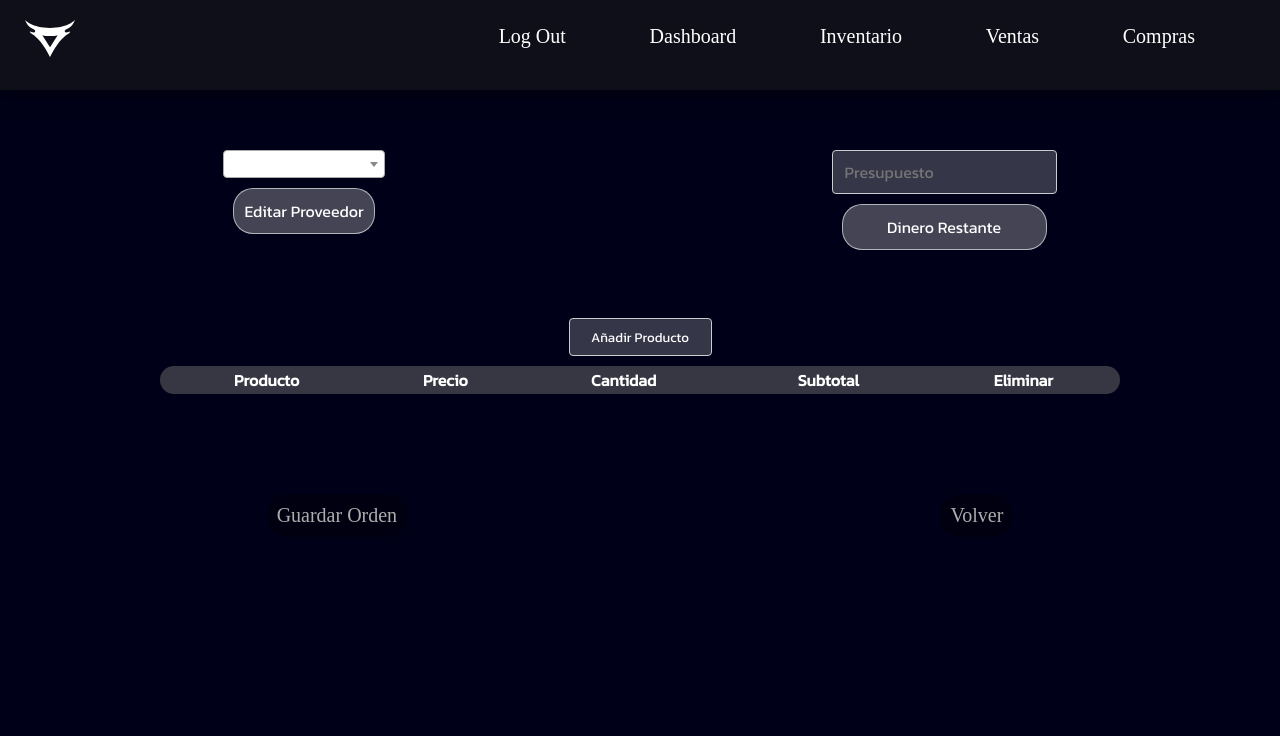
After one commit to ASTRODESING/sistema-administrativo-beta, a Django app: page /compras/ordencompra in a window 1280 px wide. The commit adds this page. Shown: the top 736 px of the page. Run offline with Django 4.2, Linux system fonts and the light colour scheme; lists and menus that the app fills with data are empty; some libraries are stand-ins or nearby versions; some web fonts are replaced.

Commit message:
beta v-0.1.20

```diff
--- /dev/null
+++ b/compras/templates/ordencompra.html
@@ -0,0 +1,56 @@
+{% extends 'base_sesion2.html' %}
+{% load static %}
+{% block content %}
+<link rel="stylesheet" href="{% static 'css/compras.css' %}">
+<link href="{% static 'css/select2.min.css'%}" rel="stylesheet" />
+<script src="{% static 'js/jquery-3.5.1.js' %}"></script>
+<script src="{% static 'js/select2.min.js' %}"></script>
+<script src="{% static 'js/compra.js' %}"></script>
+
+<div class="content-orden-compra">
+    <form method="POST" class="formulario">
+        {% csrf_token %}
+        <div class="cabecera">
+            <div class="elemento-cabecera">
+                <select id="buscador_proveedor" class="buscador" name="state" aria-placeholder="Nombre Proveedor">
+
+                    <option value="""> </option>
+
+                </select>
+                <a href="">Editar Proveedor</a>
+            </div>
+
+            <div class="elemento-cabecera">
+                <input type=" number" placeholder="Presupuesto">
+                <label for="restante"> Dinero Restante</label>
+            </div>
+        </div>
+        <br>
+        <br>
+
+        <div class="content-tabla">
+            <button onclick=""> Añadir Producto </button>
+            <table class="tabla" id="tabla">
+
+                <thead>
+                    <th>Producto</th>
+                    <th>Precio</th>
+                    <th>Cantidad</th>
+                    <th>Subtotal</th>
+                    <th>Eliminar</th>
+                </thead>
+                <tbody id="tabla_productos">
+
+                </tbody>
+            </table>
+        </div>
+
+
+
+        <div class="botones">
+            <button type="submit"> Guardar Orden</button>
+            <a href="{% url 'panelcompras' %}">Volver</a>
+        </div>
+    </form>
+</div>
+{% endblock %}
--- a/compras/templates/panel-compras.html
+++ b/compras/templates/panel-compras.html
@@ -5,7 +5,7 @@
 
 
 <div class="content">
-    <a href="{% url 'caja' %}">
+    <a href="{% url 'ordencompras' %}">
         <div class="btn-panel">
             <p>Crear Orden de compra</p>
         </div>
--- a/compras/urls.py
+++ b/compras/urls.py
@@ -1,7 +1,8 @@
-from django.urls import path, include
+from django.urls import path
 from . import views
 
 urlpatterns = [
-    path("", views.Panel),
+    path("", views.panel, name="panelcompras"),
+    path("ordencompra", views.orden_compras, name="ordencompras"),
 
 ]
--- a/compras/views.py
+++ b/compras/views.py
@@ -1,5 +1,8 @@
 from django.shortcuts import render, HttpResponse
 
 # Create your views here.
-def Panel(request):
+def panel(request):
     return render(request,"panel-compras.html")
+
+def orden_compras(request):
+    return render(request,"ordencompra.html")
--- a/static/css/compras.css
+++ b/static/css/compras.css
@@ -34,3 +34,155 @@ a{
     box-shadow: 1px 1px 30px rgb(113, 25, 253);
 
 }
+
+.content-orden-compra{
+    margin-top: 150px;
+    display: flex;
+    justify-content: center;
+    align-items: center;
+    flex: 1;
+}
+.formulario{
+    display: flex;
+    flex: 1;
+    flex-direction: column;
+}
+.cabecera{
+    display: flex;
+    flex-wrap: wrap;
+    justify-content: space-around;
+}
+.elemento-cabecera{
+    display: flex;
+    flex-direction: column;
+}
+.elemento-cabecera label{
+    margin: 10px;
+    padding: 10px;
+    border-radius: 20px;
+    color: white;
+    text-align: center;
+    background-color: rgba(255, 255, 255, 0.267);
+    border: 1px solid rgba(255, 255, 255, 0.596);
+    transition: all 0.3s;
+}
+.elemento-cabecera label:hover{
+    background-color: rgba(100, 146, 245, 0.267);
+    transition: all 0.3s;
+}
+.elemento-cabecera a{
+    margin: 10px;
+    padding: 10px;
+    border-radius: 20px;
+    color: white;
+    text-align: center;
+    background-color: rgba(255, 255, 255, 0.267);
+    border: 1px solid rgba(255, 255, 255, 0.596);
+    transition: all 0.3s;
+}
+.elemento-cabecera a:hover{
+    background-color: rgba(100, 146, 245, 0.267);
+    transition: all 0.3s;
+}
+.elemento-cabecera input{
+    display: inline-block;
+    height: 44px;
+    padding: 6px 12px;
+    font-size: 16px;
+    line-height: 1.428571429;
+    color: #ffffff;
+    vertical-align: middle;
+    background-color: #ffffff36;
+    background-image: none;
+    border: 1px solid #ccc;
+    border-radius: 4px;
+    box-shadow: inset 0 1px 1px rgba(0, 0, 0, .075);
+    transition: border-color ease-in-out .15s, box-shadow ease-in-out .15s;
+}
+.elemento-cabecera input:focus{
+    border-color: #66afe9;
+    outline: 0;
+    box-shadow: inset 0 1px 1px rgba(0, 0, 0, .075), 0 0 8px rgba(102, 175, 233, .6);
+}
+.tabla{
+    color: white;
+    width: 75%;
+    height: 100%;
+    background-color: #6e6e6e80;
+    border-radius: 20px;
+}
+
+
+.content-tabla{
+    display: flex;
+    flex-wrap: wrap;
+    align-items: center;
+    justify-content: center;
+    flex-direction: column;
+}
+.content-tabla button{
+
+    height: 38px;
+    width: 143px;
+    margin: 10px;
+}
+.content-tabla button{
+    height: 38px;
+    width: 143px;
+    margin: 10px;
+
+    color: #ffffff;
+    vertical-align: middle;
+    background-color: #ffffff36;
+    background-image: none;
+    border: 1px solid #ccc;
+    border-radius: 4px;
+    box-shadow: inset 0 1px 1px rgba(0, 0, 0, .075);
+    transition: all 0.3s;
+}
+.content-tabla button:hover{
+    background-color: #3155f736;
+    transition: all 0.3s;
+}
+
+
+.botones{
+    margin-top: 100px;
+    display: flex;
+    justify-content: space-around;
+    margin-bottom: 200px;
+}
+.botones button{
+    font-family: 'Kanit-Bold';
+    font-size: 20px;
+    appearance: none;
+    border: none;
+    background-color: #00000046;
+    color: #adadad;
+    padding: 10px;
+    border-radius: 20px;
+    transition: all 0.3s;
+    text-decoration: none;
+}
+.botones button:hover{
+    color: #ffffff;
+    background-color: #2e3cff86;
+    transition: all 0.3s;
+}
+.botones a{
+    font-family: 'Kanit-Bold';
+    font-size: 20px;
+    appearance: none;
+    border: none;
+    background-color: #00000046;
+    color: #adadad;
+    padding: 10px;
+    border-radius: 20px;
+    transition: all 0.3s;
+    text-decoration: none;
+}
+.botones a:hover{
+    color: #ffffff;
+    background-color: #fd434386;
+    transition: all 0.3s;
+}
--- /dev/null
+++ b/static/js/compra.js
@@ -0,0 +1,3 @@
+$(document).ready(function () {
+    $('#buscador_proveedor').select2();
+});
--- a/ventas/templates/pdf.html
+++ b/ventas/templates/pdf.html
@@ -33,6 +33,7 @@
 <p>FECHA = {{datos.fecha}}</p>
 <p>CLIENTE = {{datos.cliente}}</p>
 <p>FORMA DE PAGO = {{datos.forma_de_pago}}</p>
+<p>USUARIO EMITOR = {{datos.usuario}}</p>
 <p>-----------------------------------------------------------------</p>
 
 <br>
--- a/ventas/urls.py
+++ b/ventas/urls.py
@@ -2,14 +2,14 @@ from django.urls import path, include
 from . import views
 
 urlpatterns = [
-    path('', views.Panel, name="panel_ventas"),
-    path('caja', views.Caja, name="caja"),
-    path('factura', views.Facturas, name="facturas"),
-    path('factura/getfactura/<int:numero_factur>', views.get_Factura, name="getfactura"),
-    path('clientes', views.Clientes, name="clientes"),
-    path('clientes/nuevocliente', views.NuevoCliente, name="nuevocliente"),
-    path('clientes/editcliente/<int:id_cliente>', views.EditCliente, name="editcliente"),
-    path('clientes/eliminarcliente/<int:id_cliente>', views.ElimnarCliente, name="eliminarcliente"),
-    path('getproducto/<int:id_producto>', views.get_Productos, name="get_Productos"),
+    path('', views.panel, name="panel_ventas"),
+    path('caja', views.caja, name="caja"),
+    path('factura', views.facturas, name="facturas"),
+    path('factura/getfactura/<int:numero_factur>', views.get_factura, name="getfactura"),
+    path('clientes', views.clientes, name="clientes"),
+    path('clientes/nuevocliente', views.nuevo_cliente, name="nuevocliente"),
+    path('clientes/editcliente/<int:id_cliente>', views.edit_cliente, name="editcliente"),
+    path('clientes/eliminarcliente/<int:id_cliente>', views.elimnar_cliente, name="eliminarcliente"),
+    path('getproducto/<int:id_producto>', views.get_productos, name="get_Productos"),
     path('imprimirfactura', views.imprimir_pdf , name="imprimir_pdf")
 ]
```
Also changed, not shown: ventas/views.py (+10 -11 lines), db.sqlite3, 2 other files.
